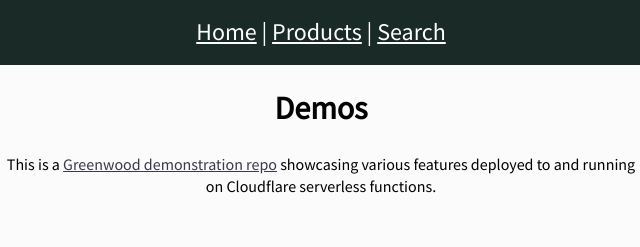
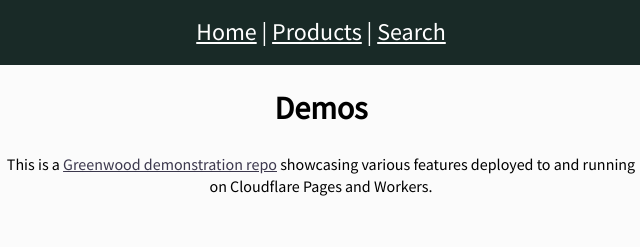
Before and after one commit to ProjectEvergreen/greenwood-demo-adapter-cloudflare, a website: page src/layouts/app.html in a window 1280 px wide. Shown: the top 247 px of the page, 319-959 px from the left. Drawn offline with Linux system fonts and the light colour scheme; files whose address does not match are found by name.

Commit message:
update landing page

```diff
--- a/src/layouts/app.html
+++ b/src/layouts/app.html
@@ -29,7 +29,7 @@
       <h1>Demos</h1>
       <p>This is a
         <a href="https://github.com/ProjectEvergreen/greenwood-demo-adapter-cloudflare" title="Link to demonstration repo">Greenwood demonstration repo</a>
-        showcasing various features deployed to and running on Cloudflare serverless functions.
+        showcasing various features deployed to and running on Cloudflare Pages and Workers.
       </p>
       <page-outlet></page-outlet>
     </main>
```
